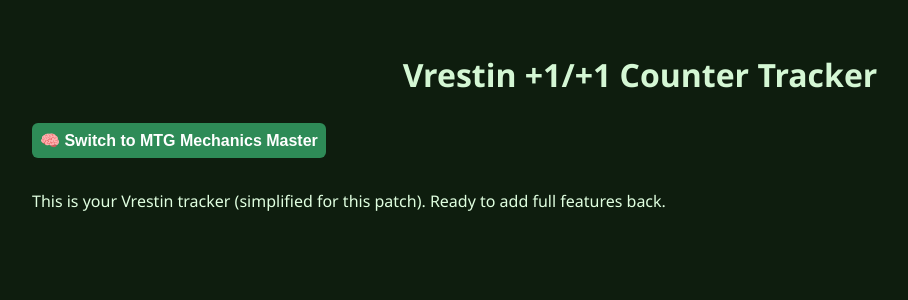
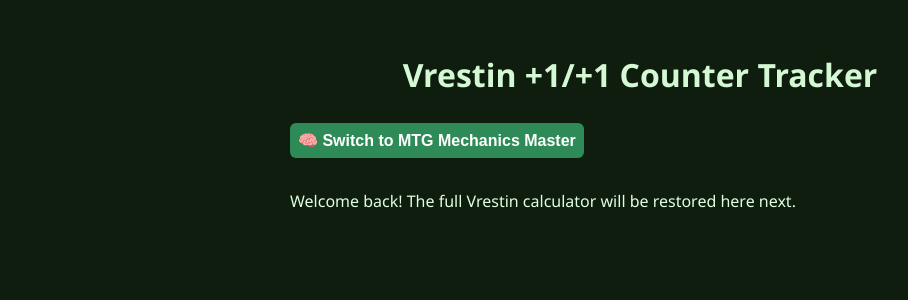
Before and after one commit to cdragon666/vrestin-counters, a React (Create React App) app: page / in a window 1280 px wide. Shown: the top 300 px of the page, without its empty margins (0-908 px from the left). Built offline with nearby package versions, Linux system fonts and the light colour scheme.

Commit message:
Restore Devlin Mode + Mechanics Master base with toggle

```diff
--- a/src/App.js
+++ b/src/App.js
@@ -79,12 +79,14 @@ export default function App() {
   }
 
   return (
-    <div style={{ padding: "2rem" }}>
+    <div style={{ padding: "2rem", maxWidth: "700px", margin: "auto" }}>
       <h1 style={{ textAlign: "center" }}>Vrestin +1/+1 Counter Tracker</h1>
       <button onClick={() => setMode("helper")} style={{ marginBottom: "1rem" }}>
         🧠 Switch to MTG Mechanics Master
       </button>
-      <p>This is your Vrestin tracker (simplified for this patch). Ready to add full features back.</p>
+
+      <p>Welcome back! The full Vrestin calculator will be restored here next.</p>
+      {/* The full feature set for Vrestin calculator will be re-implemented in this block. */}
     </div>
   );
 }
```
